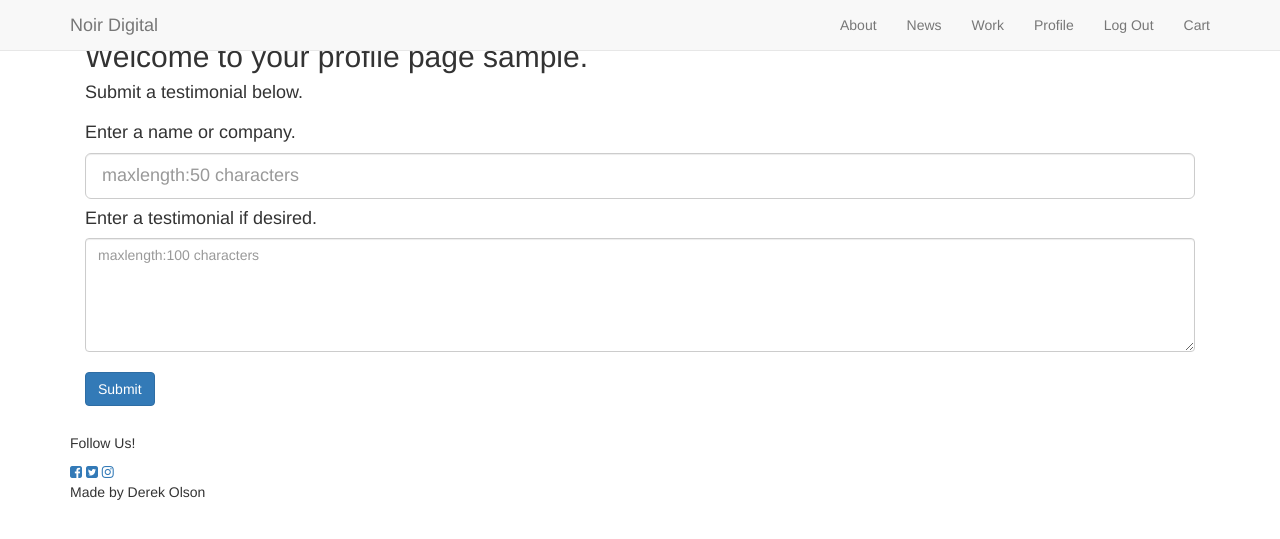
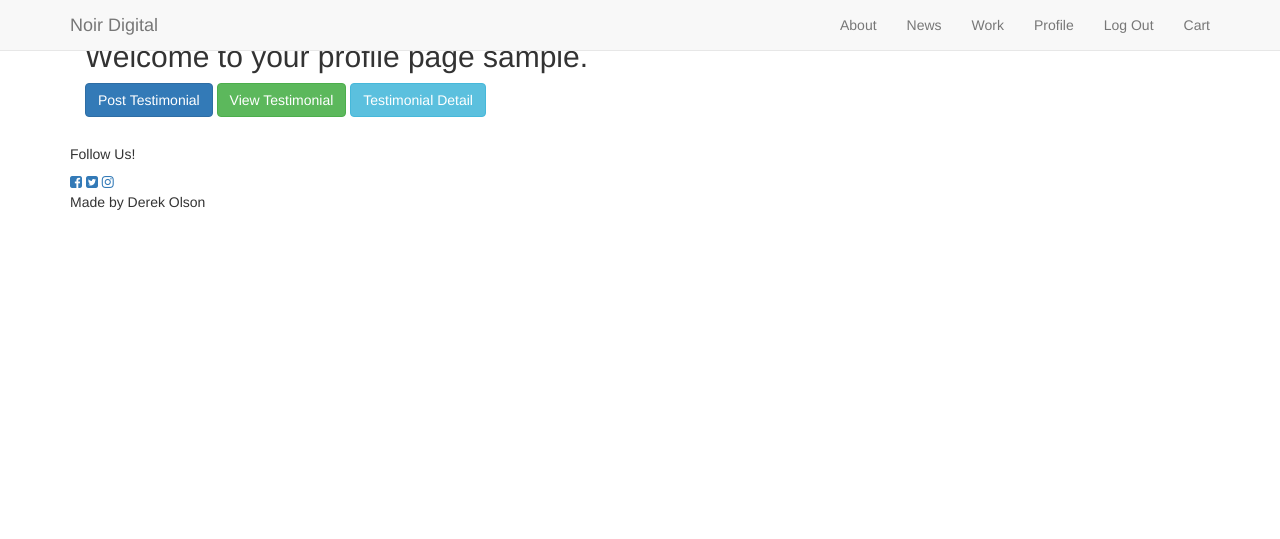
Before and after one commit to Code-Institute-Submissions/Milestone-4-Fullstack-Website, a Django app: page /accounts/profile/ in a window 1280 px wide. Shown: the top 539 px of the page. Run offline with Django 3.2, Linux system fonts and the light colour scheme; the visitor is signed in with stand-in values (Sample User, id 1); some libraries are stand-ins or nearby versions.

Commit message:
added postform postdetail and posts pages

```diff
--- a/accounts/admin.py
+++ b/accounts/admin.py
@@ -1,5 +1,4 @@
 from django.contrib import admin
-from .models import Testimonial
+from .models import Post
 
-class Testimonial(admin.ModelAdmin):
-        model = Testimonial
+admin.site.register(Post)
--- a/accounts/templates/profile.html
+++ b/accounts/templates/profile.html
@@ -5,24 +5,11 @@
         <div class="col-md-12">
             <h2>Welcome to your profile page {{ user.username }}.</h2>
 
-            <h4>Submit a testimonial below.</h4>
-            <p>{{ user.testimonial }}</p>
-            <div class="row">
-                <form role="form" method="POST" id="testimonial-form" action="{% url 'profile' %}">
-                    <div class="col-md-12">
-                        <h4>Enter a name or company.</h4>
-                        <input type="text" class="form-control input-lg" id="inputlg" name="Textbox" maxlength="50" placeholder="maxlength:50 characters" />
-                        <h4>Enter a testimonial if desired.</h4>
-                        <textarea type="text" class="form-control" rows="5" id="testimonial" name="Textbox" maxlength="100" placeholder="maxlength:100 characters"></textarea>
-                    </div>
-                    <div class="col-md-12">
-                        <br> {% csrf_token %}
-                        <input class=" btn btn-primary" id="submit_testimonial_btn" name="commit" type="submit" value="Submit">
-                    </div>
-                </form>
-            </div>
-
+            <a href="/create_or_edit_post"><button type="button" class="btn btn-primary">Post Testimonial</button></a>
+            <a href="/"><button type="button" class="btn btn-success">View Testimonial</button></a>
+            <a href="/"><button type="button" class="btn btn-info">Testimonial Detail</button></a>
         </div>
     </div>
 </div>
+</div>
 {% endblock %}
--- a/accounts/urls.py
+++ b/accounts/urls.py
@@ -1,6 +1,6 @@
 from django.conf.urls import url, include
 from . import urls_reset
-from .views import index, register, profile, logout, login
+from .views import index, register, profile, logout, login, get_posts, post_detail, create_or_edit_post
 
 urlpatterns = [
     url(r'^register/$', register, name='register'),
@@ -9,4 +9,8 @@ urlpatterns = [
     url(r'^login/$', login, name='login'),
     url(r'^password-reset/', include(urls_reset)),
     url(r'^profile/id', profile, name='profile'),
+    url(r'^$', get_posts, name='get_posts'),
+    url(r'^(?P<pk>\d+)/$', post_detail, name='post_detail'),
+    url(r'^new/$', create_or_edit_post, name='new_post'),
+    url(r'^(?P<pk>\d+)/edit/$', create_or_edit_post, name='edit_post'),
 ]
--- a/accounts/views.py
+++ b/accounts/views.py
@@ -1,13 +1,16 @@
 from django.shortcuts import render, redirect, HttpResponseRedirect
 from django.contrib import messages, auth
 from django.core.urlresolvers import reverse
-from .forms import UserLoginForm, UserRegistrationForm, TestimonialForm
+from .forms import UserLoginForm, UserRegistrationForm
 from django.template.context_processors import csrf
 from django.contrib.auth.decorators import login_required
 
+# --------------------------------------------------------------------------
 
-from .forms import TestimonialForm
-from .models import Testimonial
+from django.shortcuts import render, get_object_or_404, redirect
+from django.utils import timezone
+from .models import Post
+from .forms import BlogPostForm
 
 # Create your views here.
 def index(request):
@@ -53,15 +56,6 @@ def profile(request):
     """A view that displays the profile page of a logged in user"""
     return render(request, 'profile.html')
 
-@login_required
-def testimonial(request, id="testimonial-form"):
-    """A view that submits a user testimonial"""
-    test_form = TestimonialForm(request.POST)
-    if test_form.is_valid():
-        test_form.save()
-    # context = {test_form : 'test_form'}
-    # args = {'test_form': test_form, 'next': request.GET.get('next', '')}
-    return render(request, 'profile.html', {"test_form": test_form})
 
 def register(request):
     """A view that manages the registration form"""
@@ -85,3 +79,45 @@ def register(request):
 
     args = {'user_form': user_form}
     return render(request, 'register.html', args)
+
+# --------------------------------------------------------
+def get_posts(request):
+    """
+    Create a view that will return a list
+    of Posts that were published prior to 'now'
+    and render them to the 'blogposts.html' template
+    """
+    posts = Post.objects.filter(published_date__lte=timezone.now()
+        ).order_by('-published_date')
+    return render(request, "posts.html", {'posts': posts})
+
+
+def post_detail(request, pk):
+    """
+    Create a view that returns a single
+    Post object based on the post ID (pk) and
+    render it to the 'postdetail.html' template.
+    Or return a 404 error if the post is
+    not found
+    """
+    post = get_object_or_404(Post, pk=pk)
+    post.views += 1
+    post.save()
+    return render(request, "postdetail.html", {'post': post})
+
+
+def create_or_edit_post(request, pk=None):
+    """
+    Create a view that allows us to create
+    or edit a post depending if the Post ID
+    is null or not
+    """
+    post = get_object_or_404(Post, pk=pk) if pk else None
+    if request.method == "POST":
+        form = BlogPostForm(request.POST, request.FILES, instance=post)
+        if form.is_valid():
+            post = form.save()
+            return redirect(post_detail, post.pk)
+    else:
+        form = BlogPostForm(instance=post)
+    return render(request, 'postform.html', {'form': form})
--- a/graphicdesign/settings.py
+++ b/graphicdesign/settings.py
@@ -96,7 +96,7 @@ else:
             'NAME': os.path.join(BASE_DIR, 'db.sqlite3'),
         }
     }
-            #(os.environ.get('mongo_uri'))
+            #(os.environ.get('MONGO_URI'))
 
 # Password validation
 # https://docs.djangoproject.com/en/1.11/ref/settings/#auth-password-validators
--- a/graphicdesign/urls.py
+++ b/graphicdesign/urls.py
@@ -15,18 +15,28 @@ Including another URLconf
 """
 from django.conf.urls import url, include
 from django.contrib import admin
+from django.views.generic import RedirectView
+from django.views.static import serve
+
 from accounts import urls as urls_accounts
+from accounts.views import get_posts, post_detail, create_or_edit_post
+
 from products import urls as urls_products
+from products.views import all_products
+
 from cart import urls as urls_cart
 from search import urls as urls_search
 from checkout import urls as urls_checkout
-from products.views import all_products
+
 from django.views import static
 from .settings import MEDIA_ROOT
+
 from about import urls as urls_about
 from about.views import about
+
 from news import urls as urls_news
 from news.views import news, looking_for_work, project_complete, opening
+
 from work import urls as urls_work
 from work.views import work, censored_green, city, lady_in_red, protest_target
 
@@ -49,5 +59,8 @@ urlpatterns = [
     url(r'^censored_green/', censored_green, name="censored_green"),
     url(r'^city/', city, name="city"),
     url(r'^lady_in_red/', lady_in_red, name="lady_in_red"),
-    url(r'^protest_target/', protest_target, name="protest_target")
+    url(r'^protest_target/', protest_target, name="protest_target"),
+    url(r'^create_or_edit_post/', create_or_edit_post, name="postform"),
+    url(r'^post_detail/', post_detail, name="postdetail"),
+    url(r'^get_posts/', get_posts, name="posts"),
 ]
```
Also changed, not shown: accounts/forms.py (+7 -3 lines), accounts/models.py (+17 -5 lines), accounts/templates/postdetail.html (added, +28 -0 lines), accounts/templates/postform.html (added, +10 -0 lines), accounts/templates/posts.html (added, +26 -0 lines).
